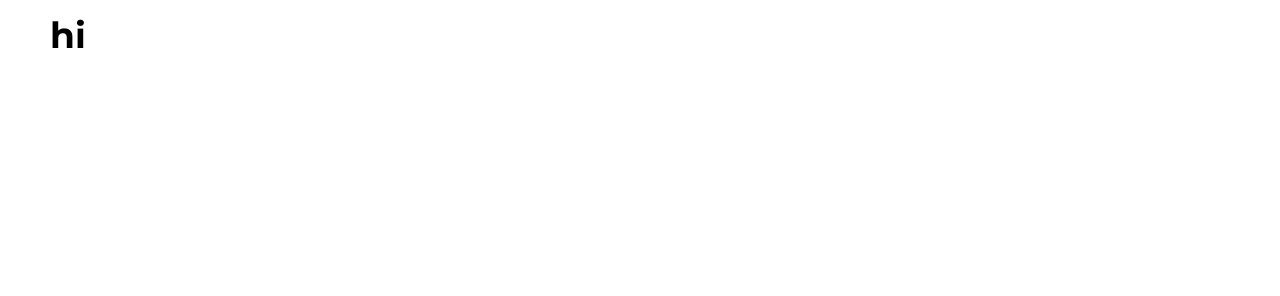
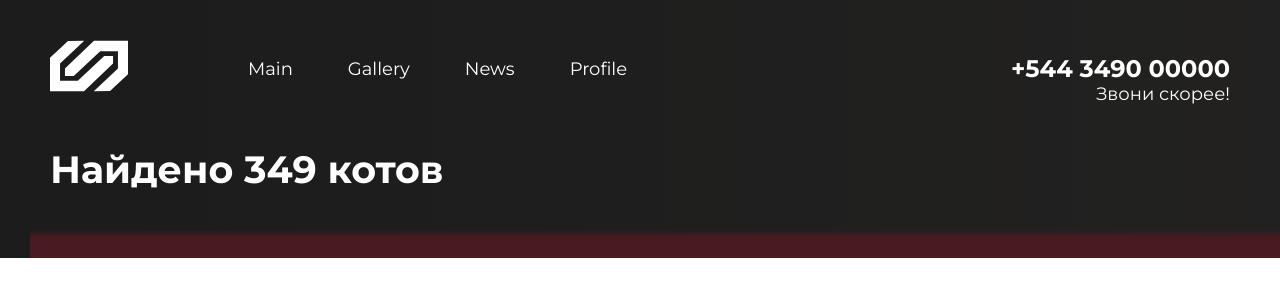
Before and after one commit to Muratovnik/Cats-market, a website: page src/index.pug in a window 1280 px wide. Drawn offline with nearby package versions, Linux system fonts and the light colour scheme; files that its build step writes are made by us from their sources.

Commit message:
Added header styles

```diff
--- a/src/index.pug
+++ b/src/index.pug
@@ -2,7 +2,5 @@
 html(lang="en")
     head
         include parts/_meta.pug
-
-        .container
-            h1 hi
     body
+        include parts/_header.pug
--- a/src/parts/_header.pug
+++ b/src/parts/_header.pug
@@ -0,0 +1,19 @@
+header.main-header
+    .container
+        .main-header__wrap
+            a.main-header__logo(href="index.html")
+                img(src="img/header/logo.svg", alt="Logotype")
+            nav.main-header__nav
+                ul
+                    li
+                        a.main-header__link(href="#") Main
+                    li
+                        a.main-header__link(href="#") Gallery
+                    li
+                        a.main-header__link(href="#") News
+                    li
+                        a.main-header__link(href="#") Profile
+            .main-header__contacts
+                a(href="tel:+544349000000") +544 3490 00000
+                span Звони скорее!
+        h2.main-header__title Найдено 349 котов
--- a/src/style/_common.scss
+++ b/src/style/_common.scss
@@ -41,3 +41,7 @@ a {
     padding: 0 20px;
     margin: 0 auto;
 }
+
+h2 {
+    @include font(38px, 46px, 700);
+}
--- /dev/null
+++ b/src/style/_header.scss
@@ -0,0 +1,145 @@
+.main-header {
+    position: relative;
+
+    color: var(--white-text);
+    background: {
+        image: linear-gradient(0deg, rgb(223, 10, 31) 8%, transparent 11%), /* Красная полоса - породолжение фона для широких экранов */
+        linear-gradient(90deg, rgba(16,12,9,1) 0%, rgba(48,40,31,1) 100%); /*  Породолжение фона для широких экранов */
+        repeat: repeat, repeat;
+        size: auto 100%;
+        position: center, bottom;
+    }
+
+    a {
+        color: inherit;
+    }
+
+    /* Затемнение фона общего фона header'a */
+    &:after {
+        position: absolute;
+        content: "";
+
+        top: 0;
+        left: 0;
+
+        width: 100%;
+        height: 100%;
+
+        background-color: rgba(31, 32, 33, 0.79);
+
+        z-index: 1;
+    }
+
+    .container {
+        position: relative;
+        z-index: 2;
+
+        padding: {
+            top: 40px;
+            bottom: 65px;
+        };
+
+        /* Фон с картинкой */
+        background: {
+            image: linear-gradient(rgba(31, 32, 33, 0.79) 100%), /* Затемнение фона */
+            url(../img/Header/banner-cat.png);
+            repeat: no-repeat;
+            size: auto 100%;
+            position: top;
+        };
+
+        /* Обрезка градиента - продолжения фона для header'a */
+        &:after {
+            position: absolute;
+            content: "";
+
+            top: 0;
+            right: 100%;
+
+            width: 100%;
+            height: 100%;
+
+            background-color: #1C1C1C;
+
+            z-index: 1;
+        }
+    }
+
+
+}
+
+
+.main-header__wrap {
+    display: flex;
+    align-items: center;
+
+    margin-bottom: 50px;
+}
+
+.main-header__logo {
+    @include interaction;
+}
+
+.main-header__nav {
+    margin-left: 120px;
+    ul {
+        @include clean_ul;
+        display: flex;
+        flex-wrap: wrap;
+        align-items: center;
+
+        li {
+            margin-right: 55px;
+
+            &:last-child {
+                margin-right: 0;
+            }
+        }
+    }
+}
+
+.main-header__link {
+    white-space: nowrap;
+    position: relative;
+
+    &::after{
+        position: absolute;
+        width: 0%;
+
+        content: "";
+        bottom: -2px;
+        left: 0;
+
+        border-top: 2px solid var(--white-text);
+        transition: width 0.2s ease;
+      }
+
+      &:hover,
+      &:focus {
+        color: var(--white-text);
+
+        &::after {
+          width: 100%;
+        }
+      }
+      &:active {
+          opacity: .9;
+      }
+}
+
+.main-header__contacts {
+    margin-left: auto;
+    position: relative;
+    a {
+        display: block;
+        @include font(24px, 29px, 700);
+    }
+    span {
+        position: absolute;
+        right: 0;
+    }
+}
+
+.main-header__title {
+    margin: 0;
+}
--- a/src/style/_mixins.scss
+++ b/src/style/_mixins.scss
@@ -21,3 +21,16 @@
     padding: 0;
     list-style: none;
 }
+
+@mixin interaction (
+    $hover: .8,
+    $active: .6,
+) {
+    &:hover,
+    &:focus {
+        opacity: $hover;
+    }
+    &:active {
+        opacity: $active;
+    }
+}
--- a/src/style/_variables.scss
+++ b/src/style/_variables.scss
@@ -10,4 +10,5 @@ $default_font: 'Montserrat', sans-serif;
 
 :root {
     --text-color: rgba(0, 0, 0, 1);
+    --white-text: #ffffff;
 }
--- a/src/style/styles.scss
+++ b/src/style/styles.scss
@@ -2,3 +2,4 @@
 @import "_mixins.scss";
 @import "_variables.scss";
 @import "_common.scss";
+@import "_header.scss";
```
Also changed, not shown: dist/css/styles.css, dist/css/styles.min.css, dist/index.html.
